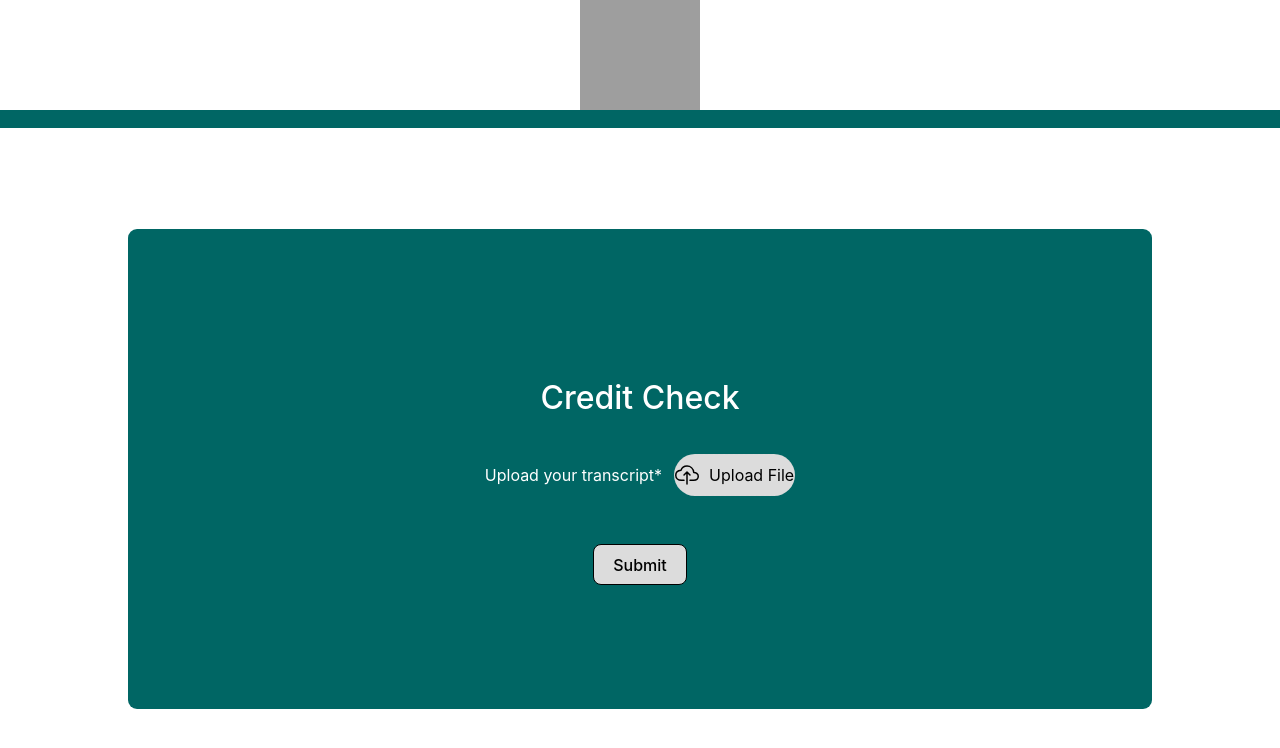
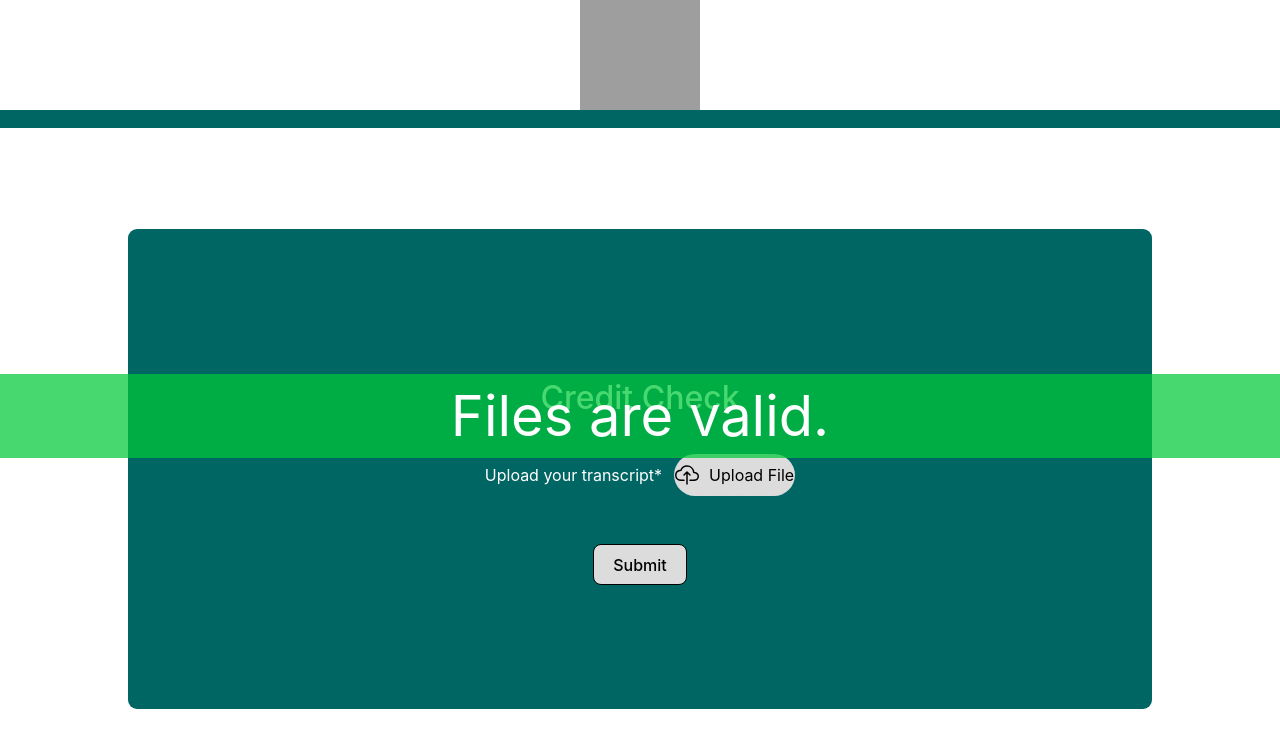
Before and after one commit to sh4dowstorm/472-S-ComSciCurriculumProject-6510450216, a React (Vite) app in the folder frontend/: page /creditcheck in a window 1280 px wide. Both pictures are taken after a click on the button "Submit". Shown: the top 748 px of the page. Built offline with nearby package versions, Linux system fonts and the light colour scheme; grey boxes are pictures that could not be loaded.

Commit message:
add success bar

```diff
--- a/frontend/src/pages/creditCheck.tsx
+++ b/frontend/src/pages/creditCheck.tsx
@@ -1,4 +1,4 @@
-import React, { useState } from "react";
+import React, { useState, useEffect } from "react";
 import Header from "../components/header";
 import Button from "../components/button";
 import UploadFileButton from "../components/uploadfile-button";
@@ -6,22 +6,37 @@ import "../styles/creditCheck.css";
 
 const CreditCheckPage: React.FC = () => {
   const [file, setFile] = useState<File | null>(null);
-  const [error, setError] = useState<string | null>(null);
+  const [message, setMessage] = useState<string | null>(null);
+  const [messageType, setMessageType] = useState<"error" | "success" | null>(null);
 
   const handleFileChange = (event: React.ChangeEvent<HTMLInputElement>) => {
     const selectedFile = event.target.files?.[0];
     setFile(selectedFile || null);
-    setError(null);
+
   };
 
   const handleSubmit = () => {
     if (file && file.type !== "application/pdf") {
-      setError("Only PDF files are allowed.");
-      return;
+      setMessage("Only PDF files are allowed.");
+      setMessageType("error");
+    } else {
+      setMessage("Files are valid.");
+      setMessageType("success");
+      // Logic to send files to the backend
+      console.log("Files sent to backend:", file);
     }
-    // Logic to send data to the backend
-    console.log("Data sent to backend");
   };
+
+  useEffect(() => {
+      if (message) {
+        const timer = setTimeout(() => {
+          setMessage(null);
+          setMessageType(null);
+        }, 3000); // 3 seconds
+
+        return () => clearTimeout(timer);
+      }
+    }, [message]);
 
   return (
     <div className="credit-check-page">
@@ -33,7 +48,11 @@ const CreditCheckPage: React.FC = () => {
             <span className="upload-text">Upload your transcript*</span>
             <UploadFileButton onChange={handleFileChange} />
           </div>
-          {error && <div className="error-popup">{error}</div>}
+          {message && (
+            <div className="message-container">
+              <p className={messageType === "success" ? "success-message" : "error-message"}>{message}</p>
+            </div>
+          )}
           <p />
           <Button text="Submit" className="button" onClick={handleSubmit} />
         </div>
--- a/frontend/src/styles/creditCheck.css
+++ b/frontend/src/styles/creditCheck.css
@@ -33,7 +33,33 @@
   color: white;
 }
 
-.error-popup {
-  color: red;
+.message-container {
+  padding: 1em;
+  width: 100%;
+  border-radius: 0px;
   margin-top: 1em;
+  text-align: center;
+  color: white;
+  position: fixed; /* Make it a popup */
+  top: 50%;
+  left: 50%;
+  transform: translate(-50%, -50%);
+  z-index: 1000; /* Ensure it is above other elements */
+  background-color: rgba(255, 255, 255, 0); /* Adjust transparency */
 }
+
+.error-message {
+  background-color: #e10505b8;
+  color: white;
+  font-size: 3.5em;
+  margin-top: 1em;
+  text-align: center;
+}
+
+.success-message {
+  background-color: #00ca39b8;
+  color: white;
+  font-size: 3.5em;
+  margin-top: 1em;
+  text-align: center;
+}
```
